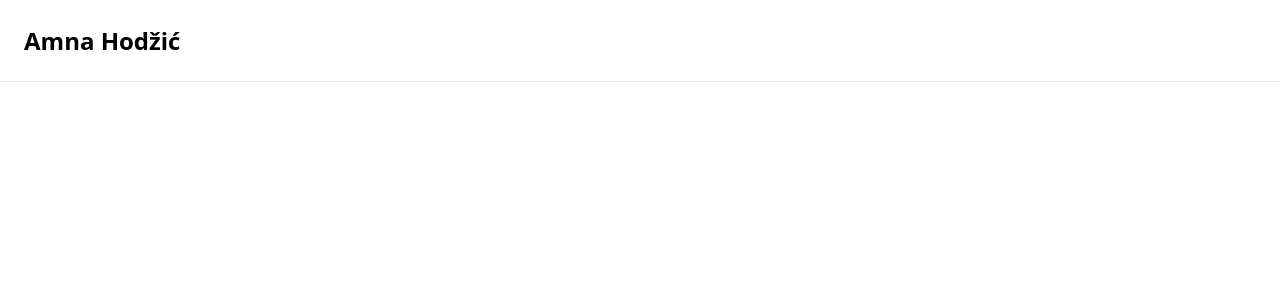
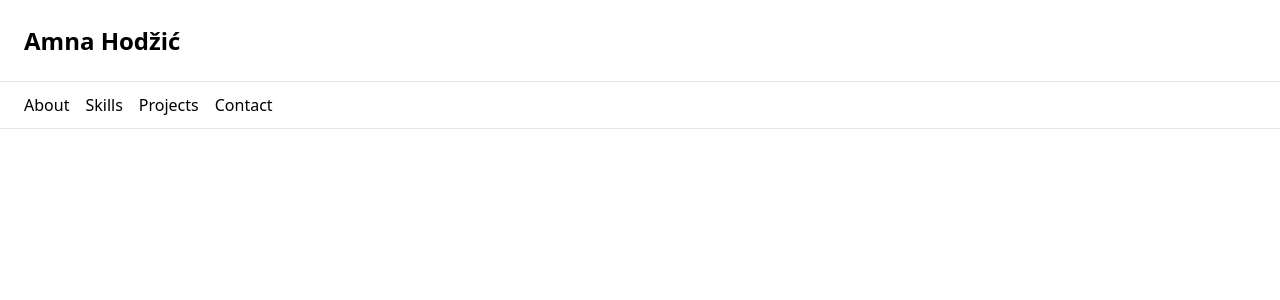
Before and after one commit to ahodzicc/frontend, a React app: page / in a window 1280 px wide. Shown: the top 300 px of the page. Built offline with nearby package versions, Linux system fonts and the light colour scheme; the HTML template or start-up script is replaced by a standard one.

Commit message:
Add Nav component and global styles for navigation

```diff
--- a/src/App.jsx
+++ b/src/App.jsx
@@ -1,9 +1,17 @@
 import Header from "./components/layout/Header";
+import Nav from "./components/layout/Nav";
 
 export default function App() {
   return (
     <>
       <Header />
+      <Nav />
+      <main style={{ padding: 24 }}>
+        <section id="about" style={{ padding: "60px 0" }}></section>
+        <section id="skills" style={{ padding: "60px 0" }}></section>
+        <section id="projects" style={{ padding: "60px 0" }}></section>
+        <section id="contact" style={{ padding: "60px 0" }}></section>
+      </main>
     </>
   );
 }
--- /dev/null
+++ b/src/components/layout/Nav.jsx
@@ -0,0 +1,22 @@
+const links = [
+  { label: "About", href: "#about" },
+  { label: "Skills", href: "#skills" },
+  { label: "Projects", href: "#projects" },
+  { label: "Contact", href: "#contact" },
+];
+
+export default function Nav() {
+  return (
+    <nav className="site-nav">
+      <ul className="nav-list">
+        {links.map((l) => (
+          <li key={l.href}>
+            <a className="nav-link" href={l.href}>
+              {l.label}
+            </a>
+          </li>
+        ))}
+      </ul>
+    </nav>
+  );
+}
--- a/src/styles/global.css
+++ b/src/styles/global.css
@@ -15,3 +15,24 @@ body {
   font-size: 24px;
   font-weight: 600;
 }
+.site-nav {
+  padding: 12px 24px;
+  border-bottom: 1px solid #e5e7eb;
+}
+
+.nav-list {
+  list-style: none;
+  display: flex;
+  gap: 16px;
+  margin: 0;
+  padding: 0;
+}
+
+.nav-link {
+  text-decoration: none;
+  color: inherit;
+}
+
+.nav-link:hover {
+  text-decoration: underline;
+}
```
